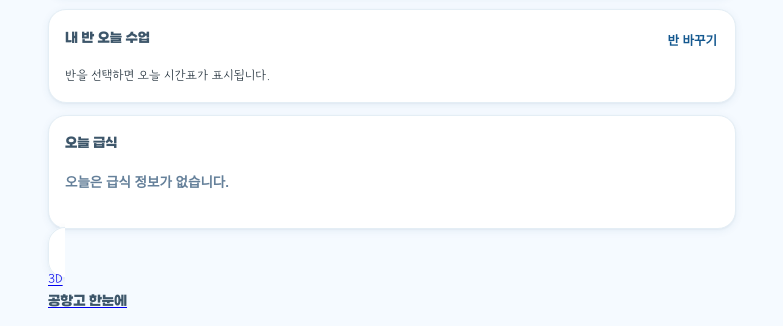
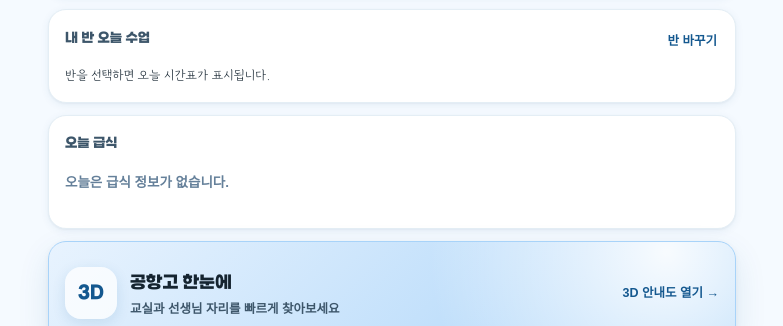
Before and after one commit to shawny125/allaboutghh, a website: page public/index.html in a window 1280 px wide. Shown: the part 430-756 px from the top of the page, without its empty margins (248-1031 px from the left). Drawn offline with Linux system fonts and the light colour scheme; no server answers; a web font is replaced by a local one.

Commit message:
style.css 업데이트

```diff
--- a/public/style.css
+++ b/public/style.css
@@ -218,3 +218,99 @@ table.tt td.fx .sj{color:var(--ink-2)}
 .meal .dish sup{color:var(--sky-600);font-size:9.5px;margin-left:3px;font-weight:700}
 .meal .legend{margin-top:10px;font-size:11.5px;color:var(--muted);font-weight:700;line-height:1.6}
 .meal .none{color:var(--muted);font-weight:700;font-size:13.5px;padding:4px 0}
+
+/* 공항고 한눈에 3D 안내도 카드 */
+.map-feature{
+  position:relative;
+  display:grid;
+  grid-template-columns:52px 1fr auto;
+  align-items:center;
+  gap:13px;
+  min-height:104px;
+  overflow:hidden;
+  text-decoration:none;
+  background:
+    radial-gradient(
+      circle at 90% 10%,
+      rgba(255,255,255,.9) 0,
+      rgba(255,255,255,0) 38%
+    ),
+    linear-gradient(
+      135deg,
+      #e8f3fe 0%,
+      #a8d3f9 100%
+    );
+  border-color:#a8d3f9;
+  box-shadow:var(--shadow-m);
+  transition:
+    transform .18s ease,
+    box-shadow .18s ease;
+}
+
+.map-feature:hover{
+  transform:translateY(-2px);
+  box-shadow:
+    0 5px 12px rgba(21,36,48,.08),
+    0 15px 34px rgba(20,88,143,.16);
+}
+
+.map-feature:active{
+  transform:scale(.99);
+}
+
+.map-feature-icon{
+  width:52px;
+  height:52px;
+  display:flex;
+  align-items:center;
+  justify-content:center;
+  flex:none;
+  border-radius:16px;
+  background:rgba(255,255,255,.75);
+  color:var(--sky-700);
+  font-family:var(--title);
+  font-size:20px;
+  box-shadow:0 4px 14px rgba(20,88,143,.12);
+}
+
+.map-feature-text{
+  min-width:0;
+}
+
+.map-feature-text h2{
+  margin:0 0 3px;
+  color:var(--ink);
+  font-size:18px;
+}
+
+.map-feature-text p{
+  margin:0;
+  color:var(--ink-2);
+  font-size:12.5px;
+  font-weight:700;
+  line-height:1.4;
+}
+
+.map-feature-button{
+  color:var(--sky-700);
+  font-size:12.5px;
+  font-weight:700;
+  white-space:nowrap;
+}
+
+/* 작은 휴대전화 화면 */
+@media (max-width:520px){
+  .map-feature{
+    grid-template-columns:48px 1fr;
+  }
+
+  .map-feature-icon{
+    width:48px;
+    height:48px;
+  }
+
+  .map-feature-button{
+    grid-column:2;
+    margin-top:-5px;
+  }
+}
```
